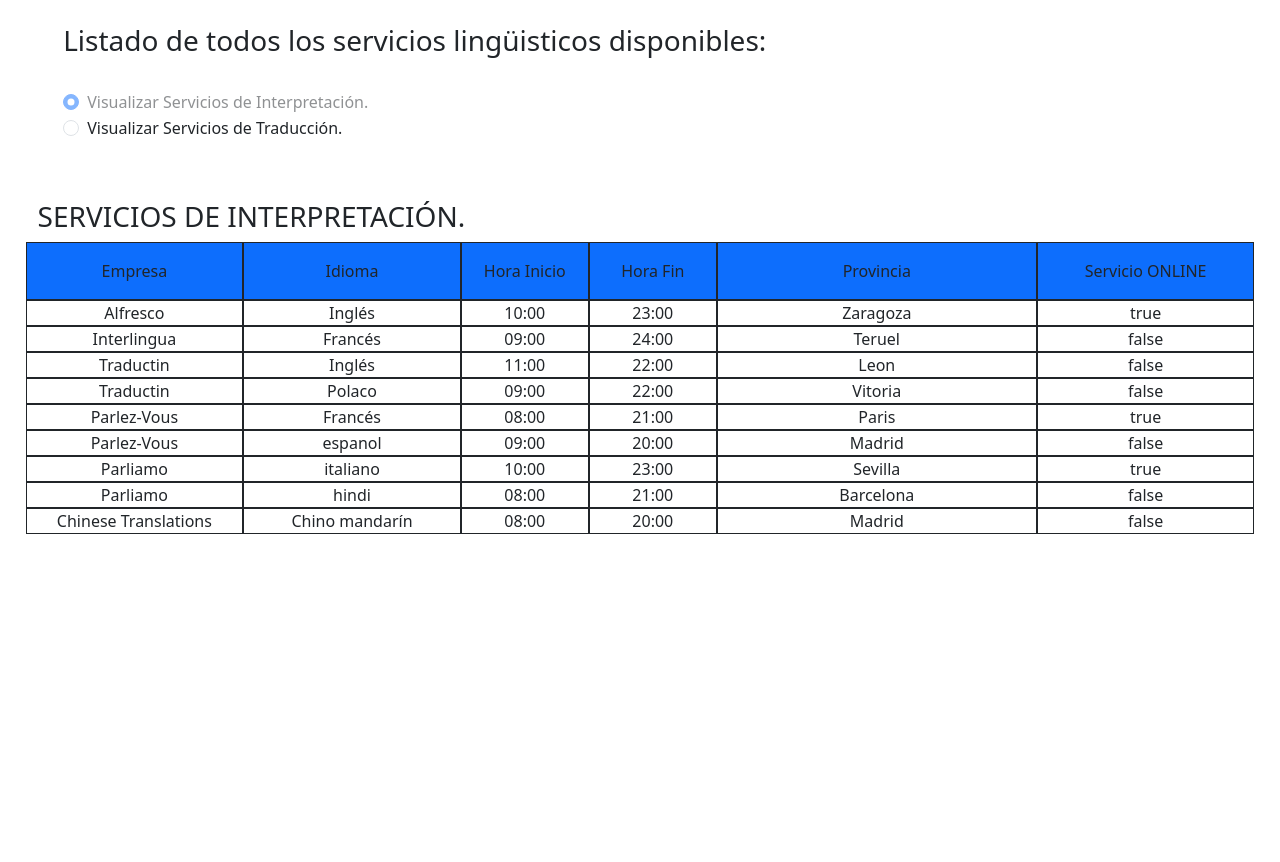
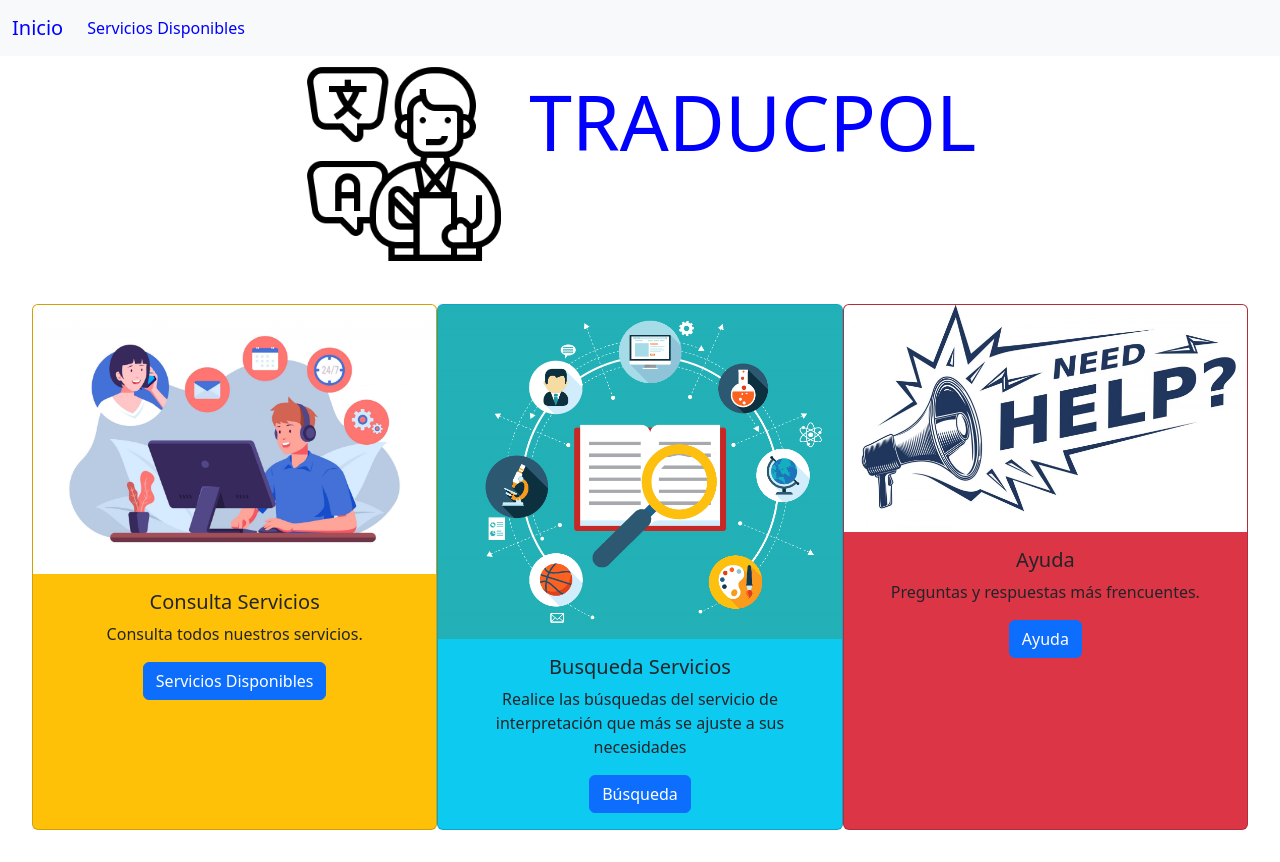
Before and after one commit to csesvaz/NetlifyBack4AppTraducpol, a Vue app in the folder frontend/: page /empresas in a window 1280 px wide. Before the commit the page ends 800 px from the top, so only its background shows below. Built offline with nearby package versions, Linux system fonts and the light colour scheme.

Commit message:
Preparación para mergeado

```diff
--- a/frontend/src/App.vue
+++ b/frontend/src/App.vue
@@ -1,9 +1,9 @@
 <script>
-// import InterfazInicio from './Interfaces/InterfazInicio.vue';
-import InterfazServicios from './Interfaces/InterfazServicios.vue';
+import InterfazInicio from './Interfaces/InterfazInicio.vue';
+// import InterfazServicios from './Interfaces/InterfazServicios.vue';
 import {useEmpresaStore} from './stores/EmpresaStore.js';
 export default {
-  components: { InterfazServicios },
+  components: { InterfazInicio },
 
   beforeMount(){
    useEmpresaStore().fetchEmpresas() ;
@@ -13,7 +13,7 @@ export default {
 </script>
 
 <template>
-  <InterfazServicios />
+  <InterfazInicio />
 </template>
 
 <style scoped>
--- a/frontend/src/Interfaces/InterfazInicio.vue
+++ b/frontend/src/Interfaces/InterfazInicio.vue
@@ -1,13 +1,16 @@
 <script>
 import LogoComponent from "../components/LogoComponent.vue";
 import PlaceHolders from "../components/PlaceHolders.vue";
+import BarraNavegacion from "../components/BarraNavegacion.vue";
 export default {
-  components: { LogoComponent, PlaceHolders },
+  components: { LogoComponent, PlaceHolders, BarraNavegacion },
 };
 </script>
 
 <template>
-  <div class="logo-container"></div>
+  <div class="logo-container">
+    <BarraNavegacion class="fixed-top" />
+  </div>
   <main>
     <div class="logo-container">
       <LogoComponent />
@@ -21,4 +24,15 @@ export default {
   margin-bottom: 1em;
 
 }
+.fixed-top {
+  position: fixed;
+  top: 0;
+  left: 0;
+  width: 100%;
+}
+
+main {
+  margin-top: 2em;
+}
+
 </style>
--- a/frontend/src/Interfaces/InterfazServicios.vue
+++ b/frontend/src/Interfaces/InterfazServicios.vue
@@ -1,10 +1,12 @@
 <script>
 import ListadoServiciosInterpretacion from "../components/ListadoServiciosInterpretacion.vue";
 import ListadoServiciosTraduccion from "../components/ListadoServiciosTraduccion.vue";
+import BarraNavegacion from "../components/BarraNavegacion.vue";
+
 export default{
   components: {
     ListadoServiciosInterpretacion,
-    ListadoServiciosTraduccion,
+    ListadoServiciosTraduccion, BarraNavegacion
   },
   data() {
     return {
@@ -20,7 +22,8 @@ export default{
 </script>
 
 <template>
-  <div class="d-block fixed-top">
+ <div class="d-block fixed-top w-100">
+    <BarraNavegacion />
     <div class="container align-items-start">
       <br />
       <h3 class="listado">
```
